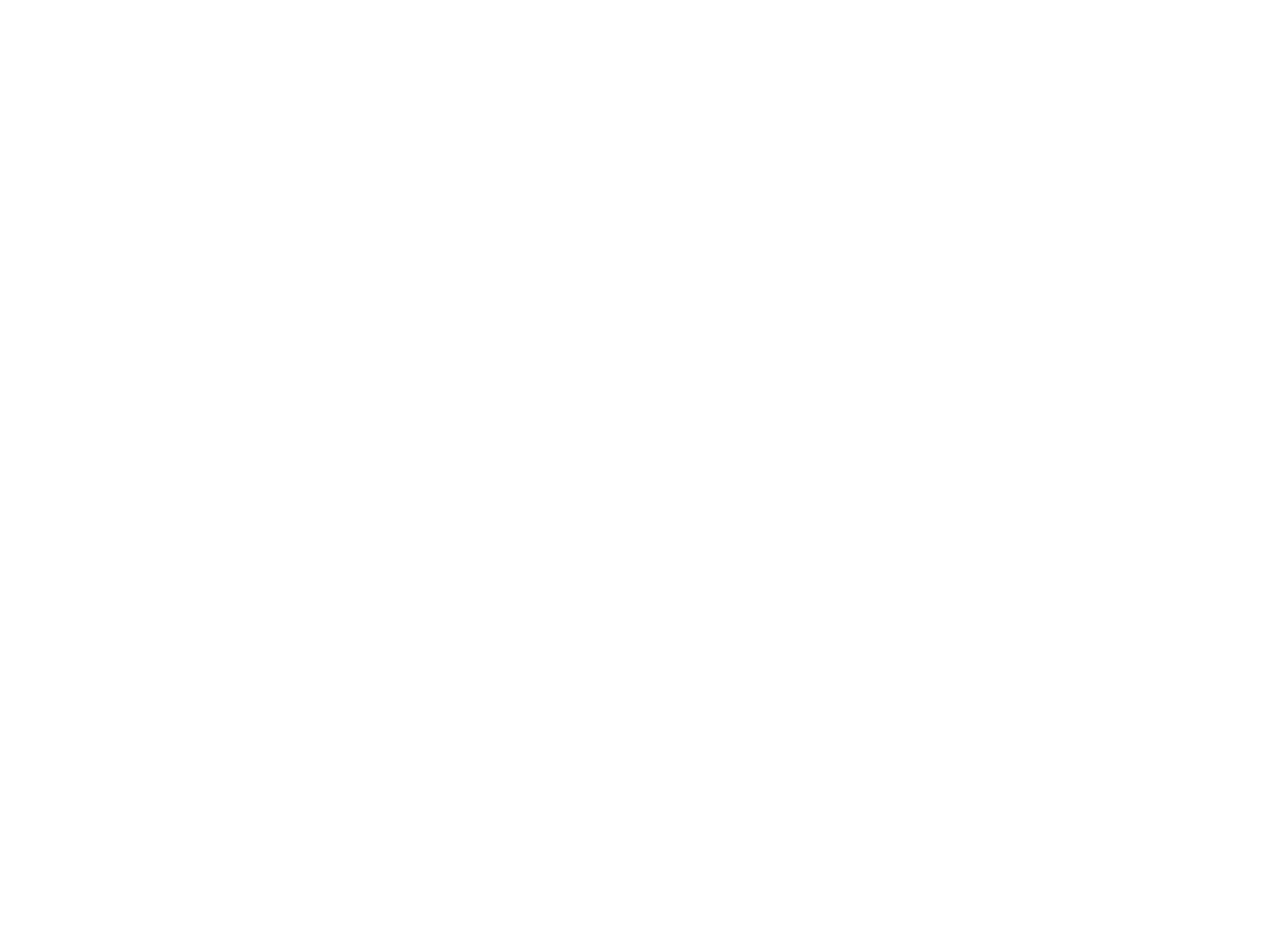
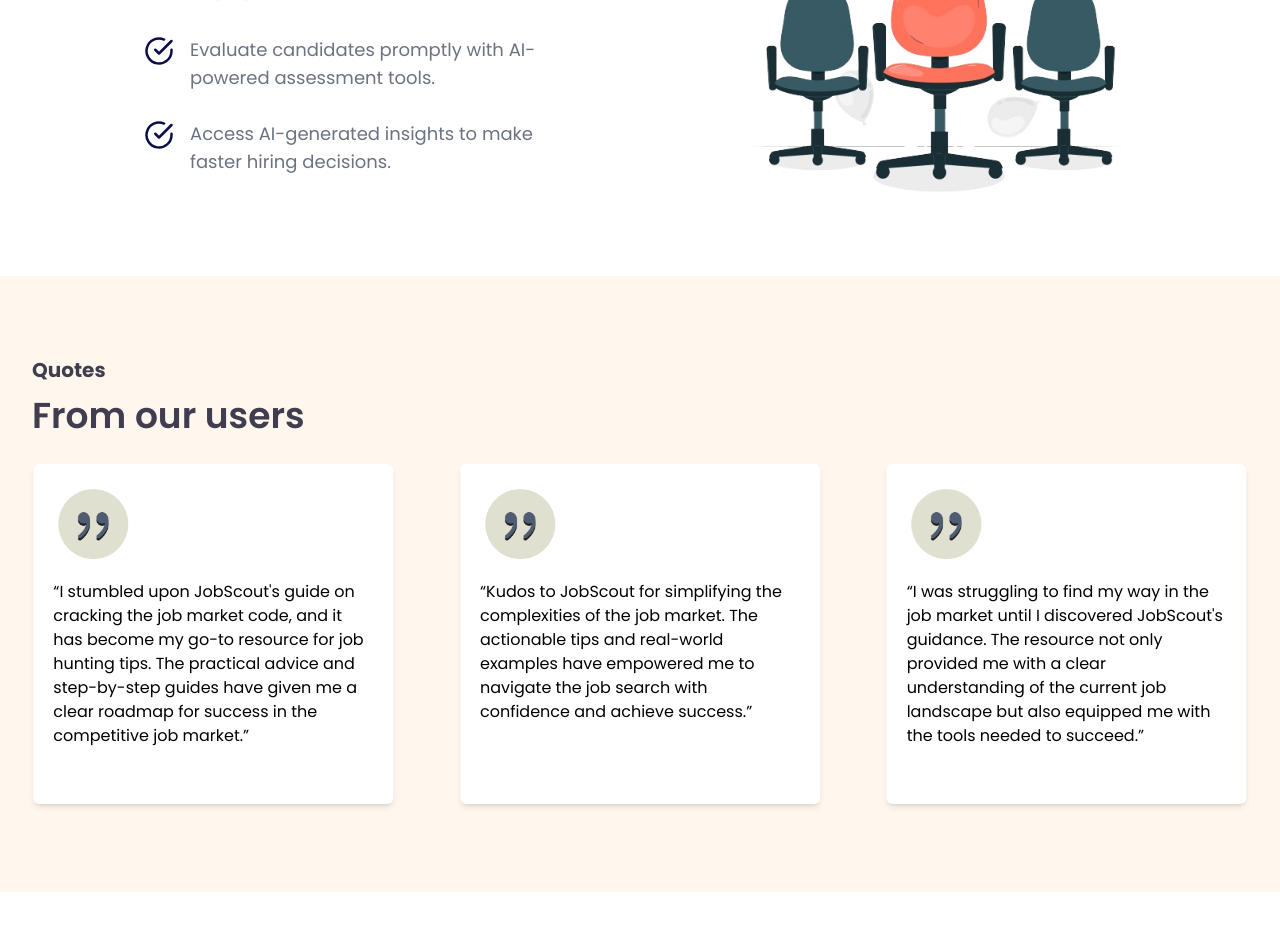
Before and after one commit to job-scout/jobscout-b2b-landingpage, a Next.js app: page / in a window 1280 px wide. Shown: the part 3140-4071 px from the top of the page. Before the commit the page ends 2987 px from the top, so only its background shows below. Built offline with nearby package versions, Linux system fonts and the light colour scheme.

Commit message:
testimonial

```diff
--- a/components/Features.jsx
+++ b/components/Features.jsx
@@ -4,7 +4,8 @@
 function Features() {
 	return (
 		<div className="my-16 flex flex-col space-y-8">
-			{/*1 section */}
+            {/*1 section */ }
+
 			<div className="lg:flex lg:flex-row flex flex-col items-center justify-between lg:space-x-12 container mx-auto px-4 w-full lg:w-[80%] 2xl:w-[80%]">
 				<div className="lg:w-[50%] flex flex-col">
 					<h1 className="text-black text-2xl lg:text-3xl font-medium">
@@ -176,6 +177,48 @@
 						/>
 					</div>
 				</div>
+            </div>
+
+
+             {/*5 section */ }
+
+			<div className="lg:flex lg:flex-row flex flex-col items-center justify-between lg:space-x-12 container mx-auto px-4 w-full lg:w-[80%] 2xl:w-[80%]">
+				<div className="lg:w-[50%] flex flex-col">
+					<h1 className="text-black text-2xl lg:text-3xl font-medium">
+						Accelerate Your Hiring Process with AI
+					</h1>
+
+					<div className="my-7 flex flex-col space-y-7">
+						<div className="flex items-start ">
+							<CheckCircleIcon color="#080E4B" size={30} className="mr-4"/>{" "}
+							<p className="text-gray-500 text-lg max-w-[80%] lg:max-w-sm 2xl:text-xl  ">
+								Utilize AI to schedule interviews automatically
+								without manual intervention.
+							</p>
+						</div>
+						<div className="flex items-start ">
+							<CheckCircleIcon color="#080E4B" size={30} className="mr-4"/>{" "}
+							<p className="text-gray-500 text-lg max-w-[80%] lg:max-w-sm 2xl:text-xl">
+								Evaluate candidates promptly with AI-powered
+								assessment tools.
+							</p>
+						</div>
+						<div className="flex items-start ">
+							<CheckCircleIcon color="#080E4B" size={30} className="mr-4"/>{" "}
+							<p className="text-gray-500 text-lg max-w-[80%] lg:max-w-sm 2xl:text-xl">
+								Access AI-generated insights to make faster
+								hiring decisions.
+							</p>
+						</div>
+					</div>
+				</div>
+				<div className="lg:w-[40%]">
+					<img
+						src="banner.png"
+						className="w-full h-auto"
+						alt="Banner"
+					/>
+				</div>
 			</div>
 		</div>
 	);
--- /dev/null
+++ b/components/OurHappyCustomers.js
@@ -0,0 +1,138 @@
+import React from "react";
+import { Navigation, A11y, Autoplay, FreeMode } from "swiper";
+import { Swiper, SwiperSlide } from "swiper/react";
+import "swiper/css";
+import "swiper/css/navigation";
+import Image from "next/image";
+import { AnimatePresence, motion } from "framer-motion";
+import { OUR_HAPPY_CUSTOMERS_DATA } from "@/data/OurHappyCustomersData";
+
+export default function OurHappyCustomers() {
+  const settings = {};
+  return (
+    <AnimatePresence>
+      <div className=" bg-orange-50 our-happy-customer mb-12 overflow-hidden">
+        <div className="my-20">
+           <motion.p
+            initial={{
+              x: "80%",
+              opacity: 0,
+            }}
+            whileInView={{
+              x: 0,
+              opacity: 1,
+            }}
+            transition={{
+              duration: 1.5,
+              ease: [0, 0.71, 0.2, 1.01],
+              scale: {
+                type: "spring",
+                damping: 15,
+                stiffness: 70,
+                restDelta: 0.001,
+              },
+            }}
+            className="mx-3 lg:mx-8 2xl:mx-16 mb-3 text text-left text-xl font-bold text-black"
+          >
+          Quotes
+          </motion.p>
+          <motion.p
+            initial={{
+              x: "80%",
+              opacity: 0,
+            }}
+            whileInView={{
+              x: 0,
+              opacity: 1,
+            }}
+            transition={{
+              duration: 1.5,
+              ease: [0, 0.71, 0.2, 1.01],
+              scale: {
+                type: "spring",
+                damping: 15,
+                stiffness: 70,
+                restDelta: 0.001,
+              },
+            }}
+            className="mx-3 lg:mx-8 2xl:mx-16 mb-5 text text-left text-3xl md:text-4xl text-black font-semibold"
+          >
+           From our users
+          </motion.p>
+          <motion.div
+            initial={{
+              scale: 0.7,
+              pathLength: 0,
+              fill: "rgba(255, 255, 255, 0)",
+            }}
+            whileInView={{
+              scale: 1,
+              pathLength: 1,
+              fill: "rgba(255, 255, 255, 1)",
+            }}
+            transition={{
+              duration: 1,
+              ease: [0, 0.71, 0.2, 1.01],
+              scale: {
+                type: "spring",
+                damping: 15,
+                stiffness: 70,
+                restDelta: 0.001,
+              },
+            }}
+            className="relative"
+          >
+            <Swiper
+              modules={[Navigation, A11y, Autoplay, FreeMode]}
+              spaceBetween={0}
+              loop={true}
+
+              autoplay={{
+                delay: 1500,
+                disableOnInteraction: false,
+              }}
+              breakpoints={{
+                500: {
+                  slidesPerView: 1,
+                },
+                1200: {
+                  slidesPerView: 3,
+                },
+                1600: {
+                  slidesPerView: 4,
+                }
+              }}
+            >
+              {OUR_HAPPY_CUSTOMERS_DATA.map((item, index) => {
+                return (
+                  <SwiperSlide key={index} className="">
+                    <motion.div
+                      initial={{ opacity: 0 }}
+                      whileInView={{ opacity: 1 }}
+                      transition={{
+                        duration: 1,
+                        ease: [0, 0.71, 0.2, 1.01],
+                        scale: {
+                          type: "spring",
+                          damping: 14,
+                          stiffness: 100,
+                          restDelta: 0.001,
+                        },
+                      }}
+                      className="relative mx-auto my-2 h-[340px] 2xl:h-[360px] w-[360px] rounded-md p-5 shadow-md bg-white flex flex-col justify-between"
+                    >
+                      <div>
+                        <img src="/quote.png" width={80} height={80}/>
+                        <p className="py-4">{item?.info}</p>
+                      </div>
+                    </motion.div>
+                  </SwiperSlide>
+                );
+              })}
+            </Swiper>
+          </motion.div>
+        </div>
+      </div>
+    </AnimatePresence>
+  );
+}
--- /dev/null
+++ b/data/OurHappyCustomersData.js
@@ -0,0 +1,34 @@
+export const OUR_HAPPY_CUSTOMERS_DATA = [
+	{
+		info:
+			"“JobScout's insights into navigating the job market are a game-changer! The strategies shared have significantly improved my job search, making it more focused and effective. Highly recommended!”",
+	},
+	{
+		info:
+			"“I stumbled upon JobScout's guide on cracking the job market code, and it has become my go-to resource for job hunting tips. The practical advice and step-by-step guides have given me a clear roadmap for success in the competitive job market.”",
+	},
+	{
+		info:
+			"“Kudos to JobScout for simplifying the complexities of the job market. The actionable tips and real-world examples have empowered me to navigate the job search with confidence and achieve success.”",
+	},
+	{
+		info:
+			"“I was struggling to find my way in the job market until I discovered JobScout's guidance. The resource not only provided me with a clear understanding of the current job landscape but also equipped me with the tools needed to succeed.”",
+	},
+	{
+		info:
+			"“JobScout's unique approach to job hunting stands out from the rest. The practical tips and unique strategies have given me a competitive edge. I've seen immediate results in my job search after implementing their recommendations.”",
+	},
+	{
+		info:
+			"“If you're serious about cracking the job market code, JobScout's insights are a must-read. The insider tips, industry-specific advice, and success stories shared have been invaluable in shaping my job search strategy.”",
+	},
+	{
+		info:
+			"“I can't thank JobScout enough for their insightful approach. The job market can be overwhelming, but their strategies and hacks have made the process more manageable and ultimately led me to my dream job!”",
+    },
+   {
+		info:
+			"“JobScout is a game-changer in the job market. Their unique strategies and practical insights not only simplified my search but also landed me interviews and a dream job. Highly recommend for anyone serious about mastering job hunting!”",
+	},
+];
--- a/package.json
+++ b/package.json
@@ -9,11 +9,13 @@
     "lint": "next lint"
   },
   "dependencies": {
+    "framer-motion": "^11.2.6",
     "lucide-react": "^0.379.0",
     "next": "14.2.2",
     "react": "^18",
     "react-dom": "^18",
-    "react-hot-toast": "^2.4.1"
+    "react-hot-toast": "^2.4.1",
+    "swiper": "^9.2.0"
   },
   "devDependencies": {
     "postcss": "^8",
--- a/pages/index.js
+++ b/pages/index.js
@@ -2,6 +2,7 @@
 import { Inter } from "next/font/google";
 import Banner from "@/components/Banner";
 import Features from "@/components/Features";
+import OurHappyCustomers from "@/components/OurHappyCustomers";
 
 const inter = Inter({ subsets: ["latin"] });
 
@@ -14,7 +15,7 @@
 
       <Banner />
       <Features/>
-
+     <OurHappyCustomers/>
     </main>
   );
 }
```
Also changed, not shown: public/quote.png (added), 1 other file (tests, documents, lock files or other folders).
